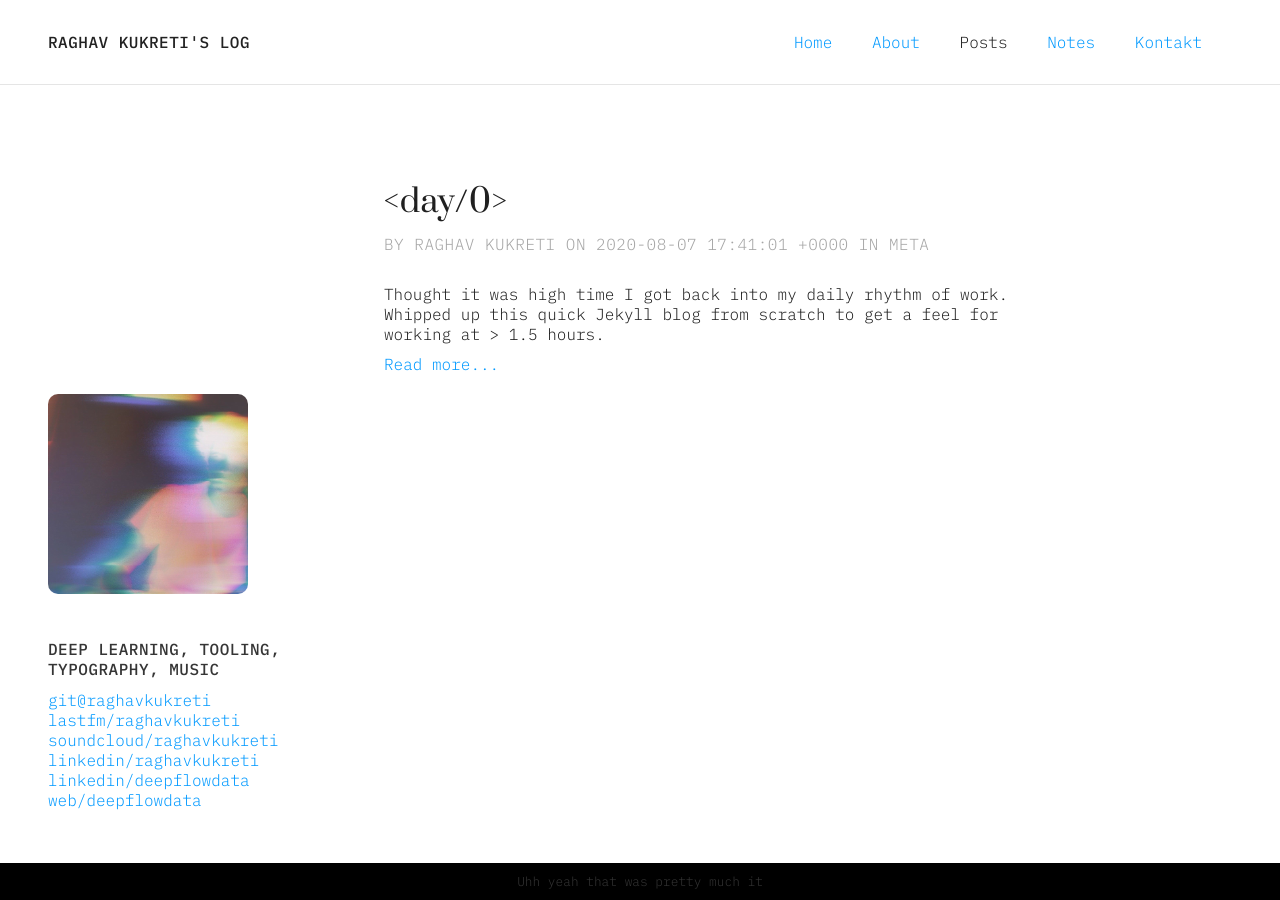
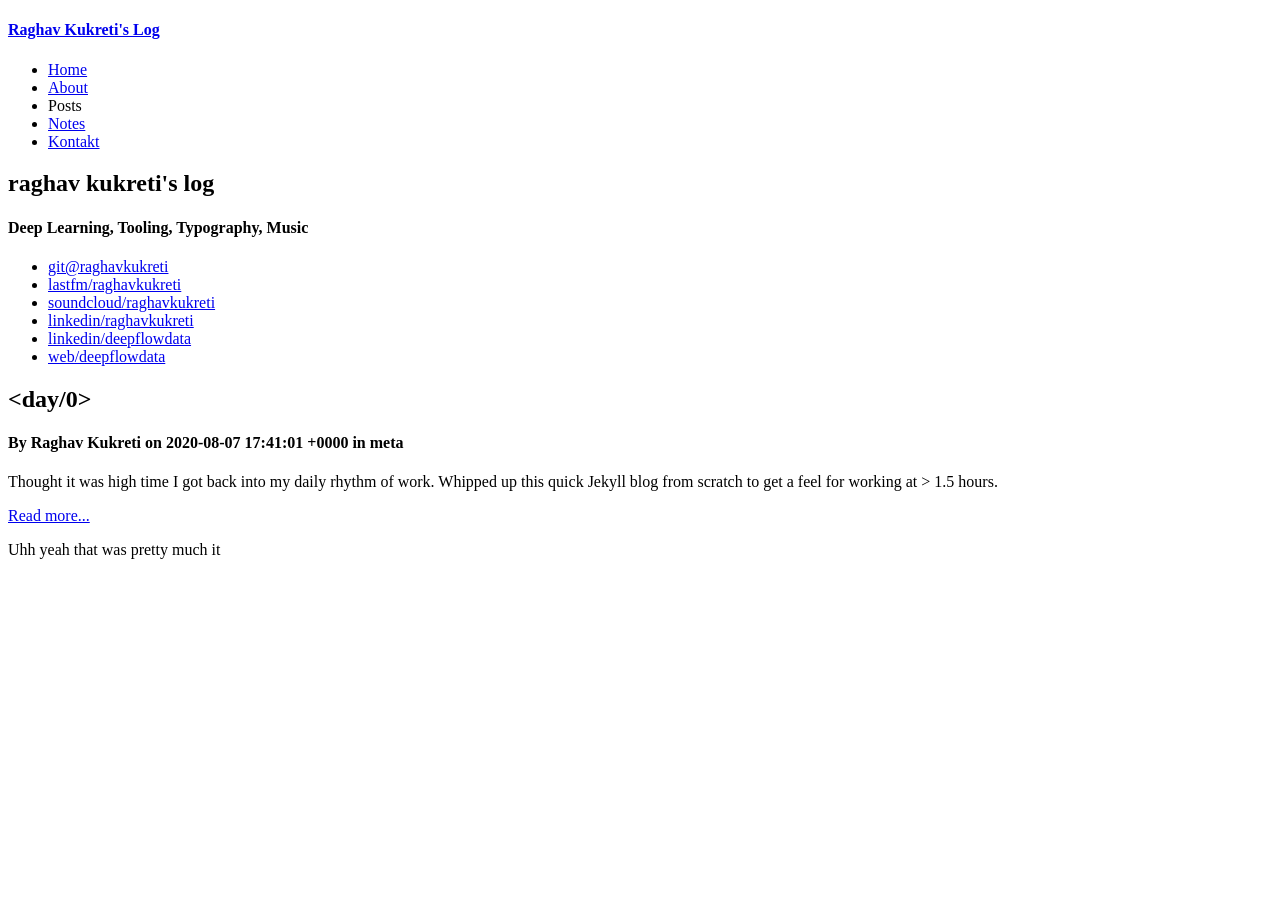
Before and after one commit to raghav-kukreti/raghav-kukreti.github.io, a Jekyll site: the page built from blog/index.html, in a window 1280 px wide. Built offline with Jekyll 4.4.1, drawn with Linux system fonts in a browser that asks for light colours.

Commit message:
Fixed links

```diff
--- a/blog/_includes/nav.html
+++ b/blog/_includes/nav.html
@@ -5,11 +5,11 @@
 
 	<div class="links">
 		<ul>
-			<li><a href="/">Home</a></li>
-			<li><a href="/about">About</a></li>
+			<li><a href="/blog/">Home</a></li>
+			<li><a href="/blog/about">About</a></li>
 			<li>Posts</li>
-			<li><a href="/notes">Notes</a></li>
-			<li><a href="/contact">Kontakt</a></li>
+			<li><a href="/blog/notes">Notes</a></li>
+			<li><a href="/blog/contact">Kontakt</a></li>
 		</ul>
 	</div>
 </nav>
--- a/blog/_layouts/default.html
+++ b/blog/_layouts/default.html
@@ -6,7 +6,7 @@
 	<title>{{ page.title }}</title>
 
 	<link href="https://fonts.googleapis.com/css2?family=IBM+Plex+Mono:wght@300;500&family=Prata&display=swap" rel="stylesheet">
-	<link rel="stylesheet" type="text/css" href="/assets/css/styles.css">
+	<link rel="stylesheet" type="text/css" href="/blog/assets/css/styles.css">
 
 
 </head>
--- a/blog/_layouts/post.html
+++ b/blog/_layouts/post.html
@@ -6,7 +6,7 @@
 	<title>{{ page.title }}</title>
 
 	<link href="https://fonts.googleapis.com/css2?family=IBM+Plex+Mono:wght@300;500&family=Prata&display=swap" rel="stylesheet">
-	<link rel="stylesheet" type="text/css" href="/assets/css/styles.css">
+	<link rel="stylesheet" type="text/css" href="/blog/assets/css/styles.css">
 
 
 </head>
--- a/blog/assets/css/styles.scss
+++ b/blog/assets/css/styles.scss
@@ -122,7 +122,7 @@ ul {
 		filter:  invert(1);
 		margin-bottom: 5vh;
 		// opacity: .5;
-		background: url('/assets/img/me.jpg') center center no-repeat;
+		background: url('/blog/assets/img/me.jpg') center center no-repeat;
 		background-size: cover;
 		border-radius: 10px;
 
@@ -241,7 +241,7 @@ footer {
 	.separator {
 		display: block;
 		filter: sepia(.6);
-		background: url('/assets/img/separator_mobile.jpg') center center no-repeat fixed;
+		background: url('/blog/assets/img/separator_mobile.jpg') center center no-repeat fixed;
 		height: 10vh;
 		width: 100%;
 		background-size: cover;
```
